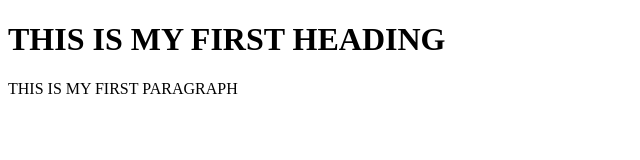
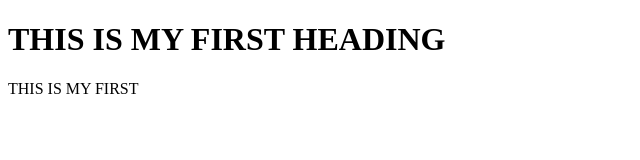
Before and after one commit to tejas-tidke/new_demo, a plain HTML site: page index.html in a window 1280 px wide. Shown: the whole page, without its empty margins (0-640 px from the left). Drawn offline with Linux system fonts and the light colour scheme.

Commit message:
changes in index file

```diff
--- a/index.html
+++ b/index.html
@@ -10,7 +10,7 @@
 
 <h1>THIS IS MY FIRST HEADING</h1>
 
-<p>THIS IS MY FIRST PARAGRAPH</p>
+<p>THIS IS MY FIRST</p>
 
 </body>
 
```
